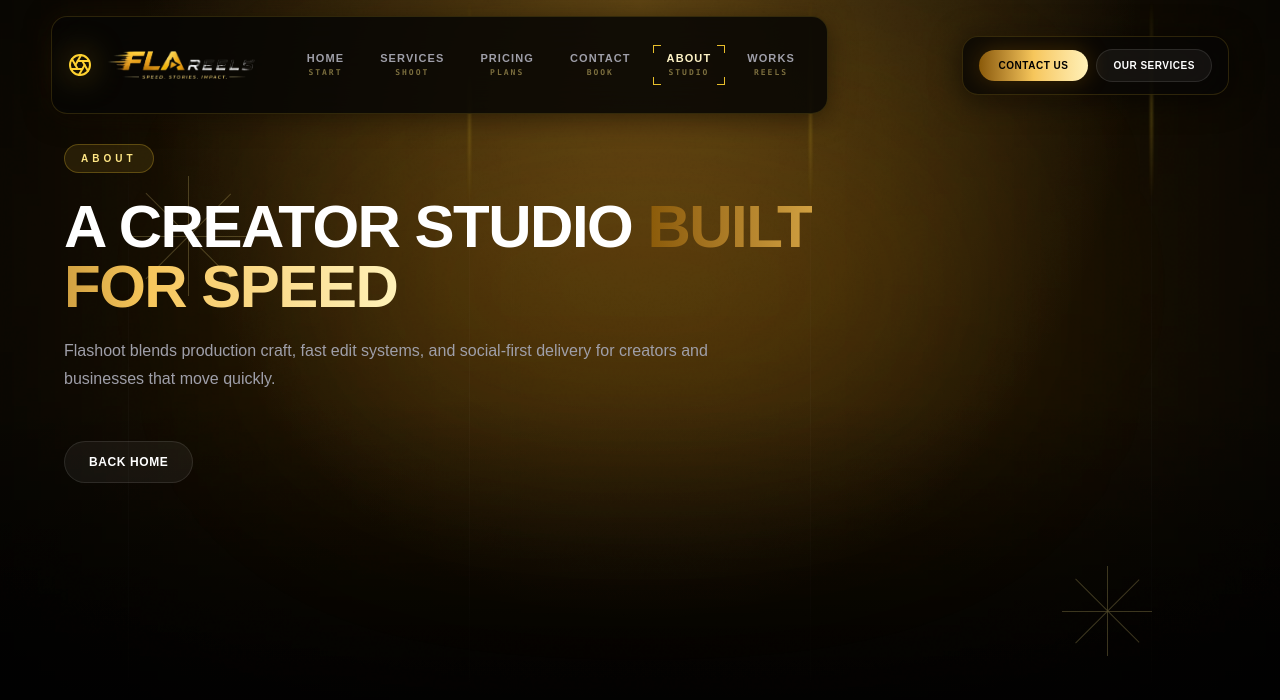
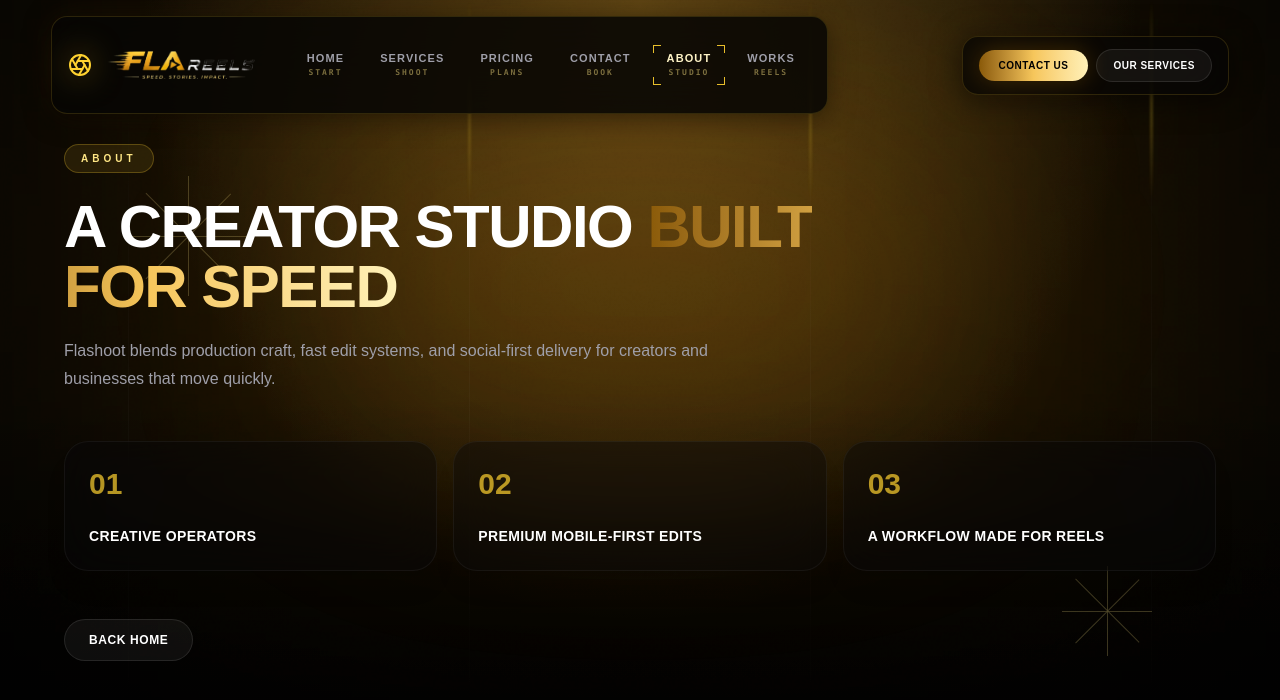
Before and after one commit to Sathish372005s/reel-compy, a Next.js app: page /about in a window 1280 px wide. Shown: the top 700 px of the page. Built offline with nearby package versions, Linux system fonts and the light colour scheme.

Commit message:
after all set-1

```diff
--- a/app/components/sections/ThemedRoutePage.tsx
+++ b/app/components/sections/ThemedRoutePage.tsx
@@ -8,7 +8,7 @@ interface ThemedRoutePageProps {
   title: string;
   accent: string;
   description: string;
-
+  items?: string[];
 }
 
 export default function ThemedRoutePage({
@@ -16,7 +16,7 @@ export default function ThemedRoutePage({
   title,
   accent,
   description,
-
+  items = [],
 }: ThemedRoutePageProps) {
   return (
     <main className="relative min-h-screen px-4 pb-16 pt-28 text-white selection:bg-amber-400/30 sm:px-6 sm:pb-24 sm:pt-36">
@@ -54,7 +54,27 @@ export default function ThemedRoutePage({
           </motion.p>
         </div>
 
-
+        {items.length > 0 && (
+          <div className="grid grid-cols-1 gap-3 sm:gap-4 md:grid-cols-3">
+            {items.map((item, index) => (
+              <motion.div
+                key={item}
+                initial={{ opacity: 0, y: 24 }}
+                animate={{ opacity: 1, y: 0 }}
+                transition={{ delay: 0.12 + index * 0.08 }}
+                className="group relative overflow-hidden rounded-2xl border border-white/5 bg-zinc-950/40 p-5 shadow-xl backdrop-blur-xl sm:rounded-3xl sm:p-6"
+              >
+                <div className="absolute inset-0 bg-[radial-gradient(circle_at_top_left,rgba(251,191,36,0.1),transparent_45%)] opacity-0 transition-opacity duration-300 group-hover:opacity-100" />
+                <div className="relative text-3xl font-black text-amber-300/70">
+                  {String(index + 1).padStart(2, "0")}
+                </div>
+                <p className="relative mt-6 text-sm font-bold uppercase tracking-wide text-white">
+                  {item}
+                </p>
+              </motion.div>
+            ))}
+          </div>
+        )}
 
         <motion.div
           initial={{ opacity: 0, y: 20 }}
```
